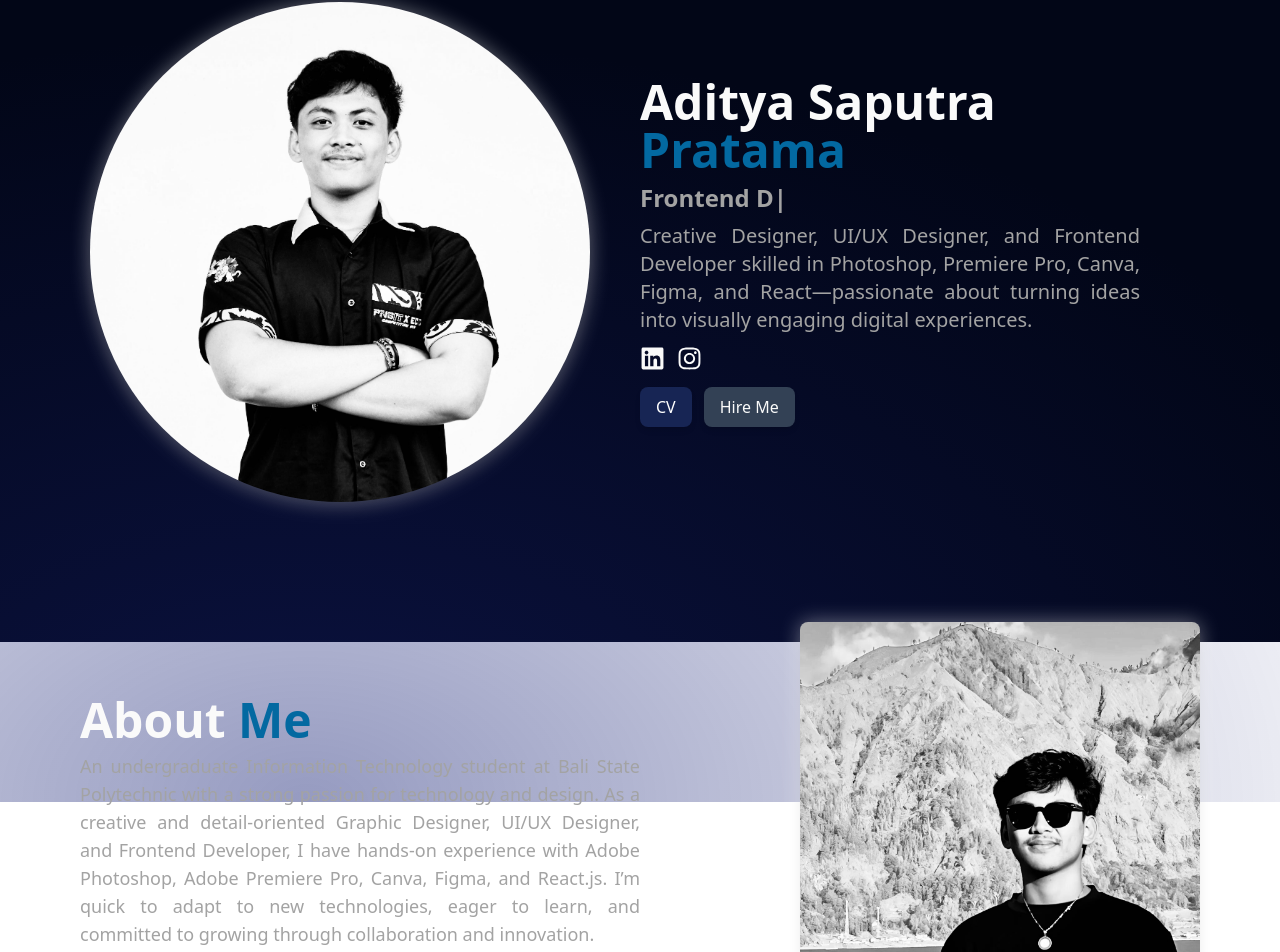
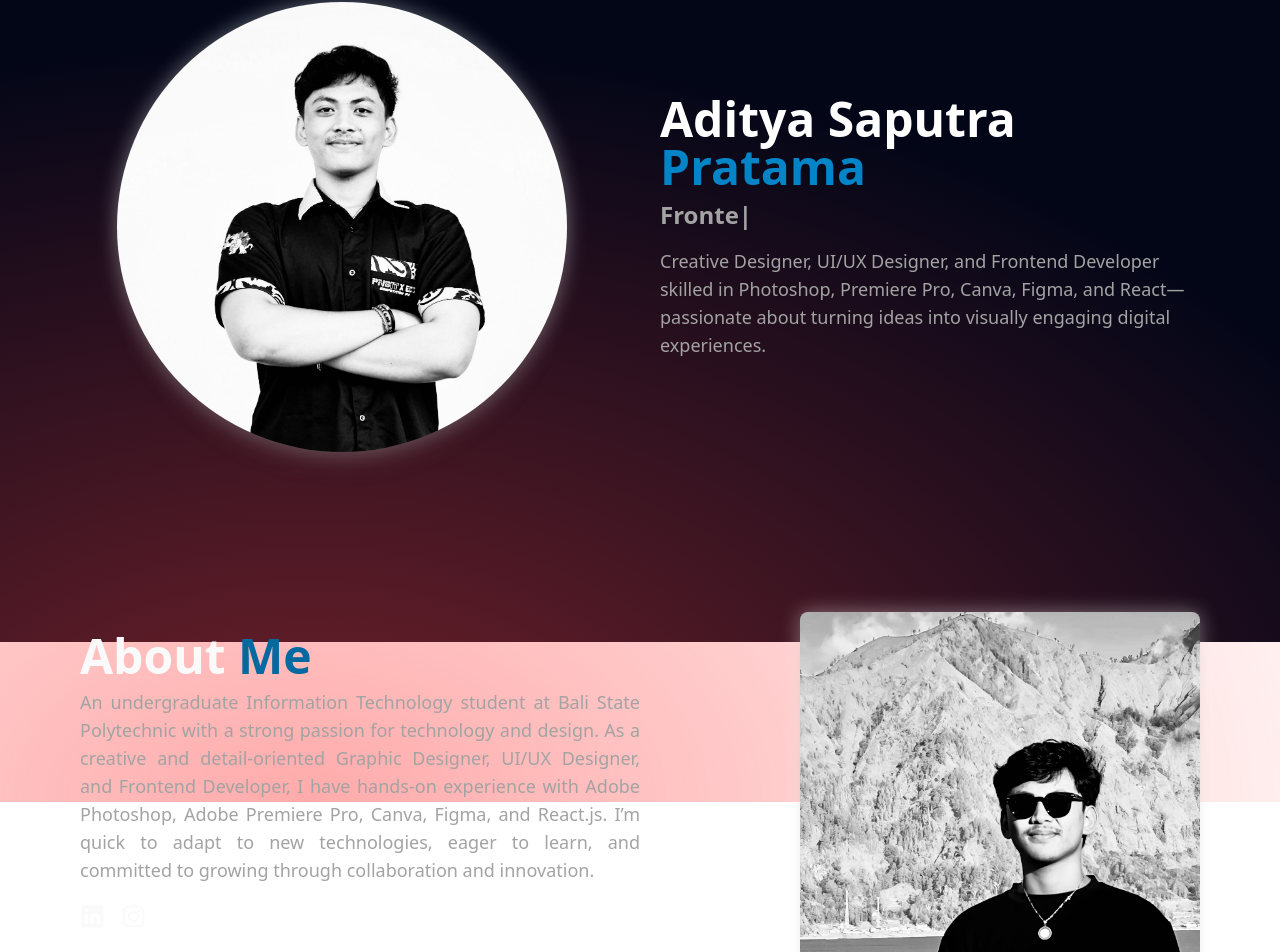
Before and after one commit to adityasptraa/portfolio-aditya, a React (Vite) app: page / in a window 1280 px wide. Shown: the part 158-1110 px from the top of the page. Built offline with nearby package versions, Linux system fonts and the light colour scheme.

Commit message:
Initial Commit

```diff
--- a/src/App.jsx
+++ b/src/App.jsx
@@ -12,7 +12,7 @@ function App() {
       <div className="scroll-smooth overflow-x-hidden dark:text-neutral-100 antialiased selection:bg-slate-600 selection:text-slate-300">
         <div className="fixed top-0 -z-10 h-full w-full">
           <div className="absolute top-0 left-0 z-[-2] h-full w-full bg-stone-200 dark:bg-slate-950" />
-          <div className="absolute top-0 left-0 z-[-1] h-[120vh] w-[120vw] bg-[radial-gradient(ellipse_80%_80%_at_20%_100%,rgba(22,33,117,0.5),rgba(0,0,0,0))] opacity-90" />
+          <div className="absolute top-0 left-0 z-[-1] h-[120vh] w-[120vw] bg-[radial-gradient(ellipse_80%_80%_at_20%_100%,rgba(255,68,68,0.5),rgba(0,0,0,0))] opacity-90" />
         </div>
         <Navbar />
         <div className="container mx-auto mt-10 lg:mt-20">
--- a/src/components/Navbar.jsx
+++ b/src/components/Navbar.jsx
@@ -92,9 +92,9 @@ export default function Navbar() {
 
         {/* Mobile Menu Toggle */}
         <div className="md:hidden flex items-center gap-3">
-          <button onClick={toggleTheme} aria-label="Toggle Theme">
+          {/* <button onClick={toggleTheme} aria-label="Toggle Theme">
             {darkMode ? <Moon size={22} className="text-neutral-50" /> : <Sun size={22} className="text-amber-500" />}
-          </button>
+          </button> */}
           <button onClick={() => setMenuOpen(true)} aria-label="Open Menu">
             <Menu size={28} />
           </button>
--- a/src/sections/About.jsx
+++ b/src/sections/About.jsx
@@ -1,6 +1,21 @@
 import {aboutMe} from "../data";
 import { motion } from "framer-motion";
 import { useTheme } from "../context/ThemeContext";
+import { hero, socialLinks } from "../data";
+import { FaLinkedin, FaGithub, FaInstagram } from "react-icons/fa";
+
+
+const iconMap = {
+  instagram: <FaInstagram size={25} />,
+  linkedin: <FaLinkedin size={25} />,
+  github: <FaGithub size={25} />,
+};
+
+const animationProps = {
+  initial: { y: -50, opacity: 0 },
+  animate: { y: 0, opacity: 1 },
+  transition: { duration: 1, delay: 0.7 },
+};
 
 
 export default function About() {
@@ -29,6 +44,47 @@ export default function About() {
         >
             {aboutMe.description}
         </motion.span>
+        {/* Social Links */}
+        <motion.div
+          {...animationProps}
+          className="flex gap-4 mt-5"
+        >
+          {socialLinks.map(({ href, icon, label }) => (
+            <a
+              key={label}
+              href={href}
+              target="_blank"
+              rel="noopener noreferrer"
+              aria-label={label}
+              className="text-blue-950 dark:text-neutral-50 hover:text-blue-700 dark:hover:text-sky-400 transition duration-300"
+            >
+              {iconMap[icon] || icon}
+            </a>
+          ))}
+        </motion.div>
+
+        {/* Buttons */}
+        <motion.div
+          {...animationProps}
+          className="flex gap-4 mt-6"
+        >
+          <a
+            href={hero.resume}
+            target="_blank"
+            rel="noopener noreferrer"
+            className="bg-blue-950 text-white px-5 py-2 rounded-lg shadow hover:bg-blue-900 transition"
+          >
+            Curriculum Vitae
+          </a>
+          <a
+            href={hero.hire}
+            target="_blank"
+            rel="noopener noreferrer"
+            className="bg-slate-200 dark:bg-slate-700 text-slate-800 dark:text-white px-5 py-2 rounded-lg shadow hover:bg-slate-300 dark:hover:bg-slate-600 transition"
+          >
+            Hire Me
+          </a>
+        </motion.div>
       </div>
       <div className="w-full flex flex-col justify-center items-center lg:items-end  pt-5 lg:pt-0">
         <motion.img
@@ -44,6 +100,7 @@ export default function About() {
               : "drop-shadow(0 0 10px rgba(22,33,117,0.3))",
           }}
         />
+
       </div>
     </section>
   );
--- a/src/sections/Hero.jsx
+++ b/src/sections/Hero.jsx
@@ -4,7 +4,6 @@ import { useTheme } from "../context/ThemeContext";
 import { TypeAnimation } from "react-type-animation";
 import { hero, socialLinks } from "../data";
 import { FaLinkedin, FaGithub, FaInstagram } from "react-icons/fa";
-
 
 const iconMap = {
   linkedin: <FaLinkedin size={25} />,
@@ -13,9 +12,9 @@ const iconMap = {
 };
 
 const animationProps = {
-  initial: { y: -50, opacity: 0 },
-  animate: { y: 0, opacity: 1 },
-  transition: { duration: 1, delay: 0.7 },
+  initial: { y: 30, opacity: 0 },
+  whileInView: { y: 0, opacity: 1 },
+  transition: { duration: 0.7 },
 };
 
 export default function Hero() {
@@ -25,84 +24,55 @@ export default function Hero() {
   return (
     <section
       id="home"
-      className="grid grid-cols-1 lg:grid-cols-2 p-10 sm:pt-20 items-center overflow-hidden"
+      className="grid grid-cols-1 lg:grid-cols-2 gap-10 px-8 sm:px-16 py-10 sm:py-20 items-center"
     >
-      <div className="flex justify-center w-full lg:mb-0">
-        <motion.img
-          {...animationProps}
+      {/* Left - Image */}
+      <motion.div
+        {...animationProps}
+        className="flex justify-center"
+      >
+        <img
           src={profile}
-          alt={hero.firstName + " " + hero.lastName}
-          className="rounded-xl lg:rounded-full w-60 lg:w-[500px] object-cover shadow-lg"
+          alt={`${hero.firstName} ${hero.lastName}`}
+          className="rounded-xl lg:rounded-full w-60 lg:w-[450px] object-cover shadow-xl"
           style={{
             filter: darkMode
               ? "drop-shadow(0 0 10px rgba(255,255,255,0.4))"
               : "drop-shadow(0 0 10px rgba(22,33,117,0.3))",
           }}
         />
-      </div>
+      </motion.div>
 
-      <div className="w-full lg:w-[500px] flex flex-col justify-center items-center lg:items-start pt-5 lg:pt-0">
+      {/* Right - Text Content */}
+      <div className="flex flex-col items-center lg:items-start text-center lg:text-left">
         <motion.h1
           {...animationProps}
-          className="text-2xl sm:text-5xl lg:text-5xl font-bold text-blue-950 dark:text-neutral-50"
+          className="text-3xl sm:text-5xl font-bold text-blue-950 dark:text-white"
         >
           {hero.firstName}{" "}
-          <span className="dark:text-sky-700">{hero.lastName}</span>
+          <span className="dark:text-sky-600 text-blue-700">{hero.lastName}</span>
         </motion.h1>
 
         <motion.span
           {...animationProps}
-          className="text-md sm:text-xl lg:text-2xl font-semibold text-slate-600 dark:text-neutral-400 pt-2 text-center lg:text-left"
+          className="text-xl sm:text-2xl font-semibold text-slate-600 dark:text-neutral-400 mt-2"
         >
           <TypeAnimation
-            sequence={hero.role.flatMap((role) => [role, 1000])}
+            sequence={hero.role.flatMap((role) => [role, 1500])}
             wrapper="span"
-            speed={60}
+            speed={50}
             repeat={Infinity}
           />
         </motion.span>
 
         <motion.p
           {...animationProps}
-          className="text-justify text-md lg:text-xl text-slate-500 dark:text-neutral-400 pt-2 leading-relaxed"
+          className="text-md sm:text-lg text-slate-500 dark:text-neutral-400 mt-4 max-w-xl leading-relaxed"
         >
           {hero.description}
         </motion.p>
 
-        <motion.div {...animationProps} className="flex gap-3 mt-3">
-          {socialLinks.map(({ href, icon, label }) => (
-            <a
-              key={label}
-              href={href}
-              target="_blank"
-              rel="noopener noreferrer"
-              aria-label={label}
-              className="text-blue-950 dark:text-neutral-50 hover:text-blue-900 dark:hover:text-neutral-300 transition duration-300"
-            >
-              {iconMap[icon] || icon}
-            </a>
-          ))}
-        </motion.div>
 
-        <motion.div {...animationProps} className="flex gap-3 mt-4">
-          <a
-            href={hero.resume}
-            target="_blank"
-            rel="noopener noreferrer"
-            className="bg-blue-950 text-white px-4 py-2 rounded-lg shadow-md hover:bg-blue-900 transition duration-300"
-          >
-            CV
-          </a>
-          <a
-            href={hero.hire}
-            target="_blank"
-            rel="noopener noreferrer"
-            aria-label="Hire Me"
-            className="bg-slate-200 dark:bg-slate-700 text-slate-800 dark:text-neutral-50 px-4 py-2 rounded-lg shadow-md hover:bg-slate-300 dark:hover:bg-slate-600 transition duration-300"
-          >
-            Hire Me
-          </a>
-        </motion.div>
       </div>
     </section>
   );
--- a/src/sections/Technologies.jsx
+++ b/src/sections/Technologies.jsx
@@ -50,7 +50,7 @@ export default function TechnologiesSection() {
           {...animationProps}
           className="text-3xl sm:text-5xl font-bold text-blue-950 dark:text-white mb-8"
         >
-          Tech <span className="dark:text-sky-700">Stack</span>
+          Technologies <span className="dark:text-sky-700"></span>
         </motion.h2>
 
         <motion.div
```
